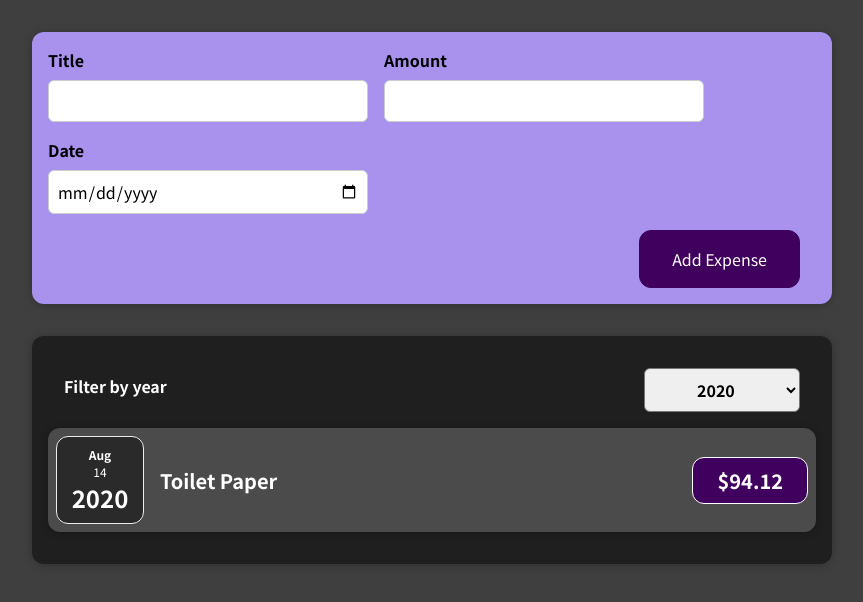
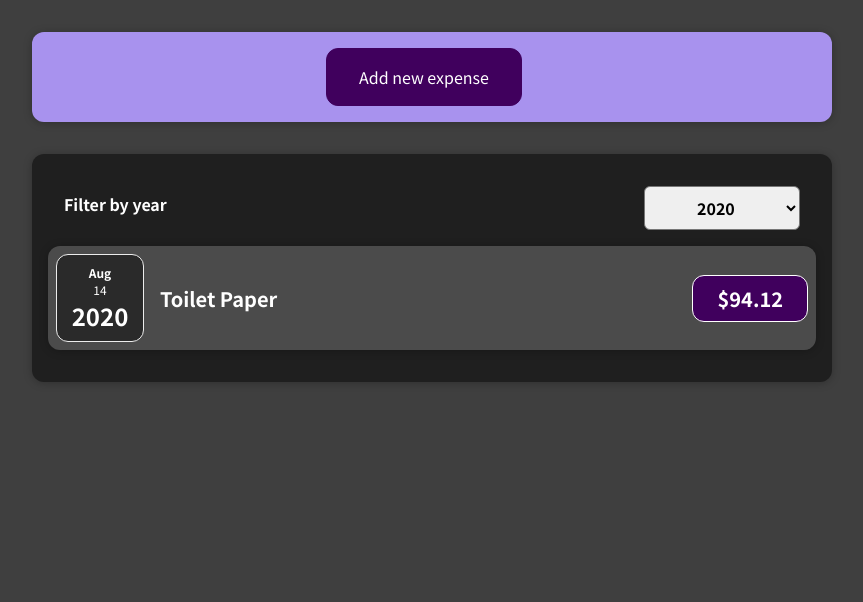
Before and after one commit to MoniaZakr/budget-app, a React (Create React App) app: page / in a window 1280 px wide. Shown: the top 602 px of the page, without its empty margins (208-1071 px from the left). Built offline with nearby package versions, Linux system fonts and the light colour scheme.

Commit message:
Added buttons to the form.

```diff
--- a/src/components/NewExpense/ExpenseForm.js
+++ b/src/components/NewExpense/ExpenseForm.js
@@ -47,6 +47,7 @@
             </div>
         </div>
         <div className="new-expense__actions">
+            <button type='button' onClick={props.onCancel}>Cancel</button>
             <button>Add Expense</button>
         </div>
     </form>
--- a/src/components/NewExpense/NewExpense.js
+++ b/src/components/NewExpense/NewExpense.js
@@ -1,17 +1,32 @@
+import { useState } from 'react';
 import React from 'react';
 import ExpenseForm from './ExpenseForm';
 import './NewExpense.css';
 
 function NewExpense(props) {
+    const [isEditing, setIsEditing] = useState(false);
+
+
     const saveExpenseDateHandler = (enteredExpenseDate) => {
         const expenseDate = {
             ...enteredExpenseDate,
             id: Math.random().toString()
         };
         props.onAddExpense(expenseDate);
+        setIsEditing(false)
     }
+
+    const startEditingHandler = () => {
+        setIsEditing(true)
+    }
+
+    const stopEditingHandler = () => {
+        setIsEditing(false)
+    }
+
     return <div className="new-expense">
-        <ExpenseForm onSaveExpenseDate={saveExpenseDateHandler} ></ExpenseForm>
+        {!isEditing && <button onClick={startEditingHandler}>Add new expense</button>}
+        {isEditing && <ExpenseForm onSaveExpenseDate={saveExpenseDateHandler} onCancel={stopEditingHandler}></ExpenseForm>}
     </div>
 }
 
```
